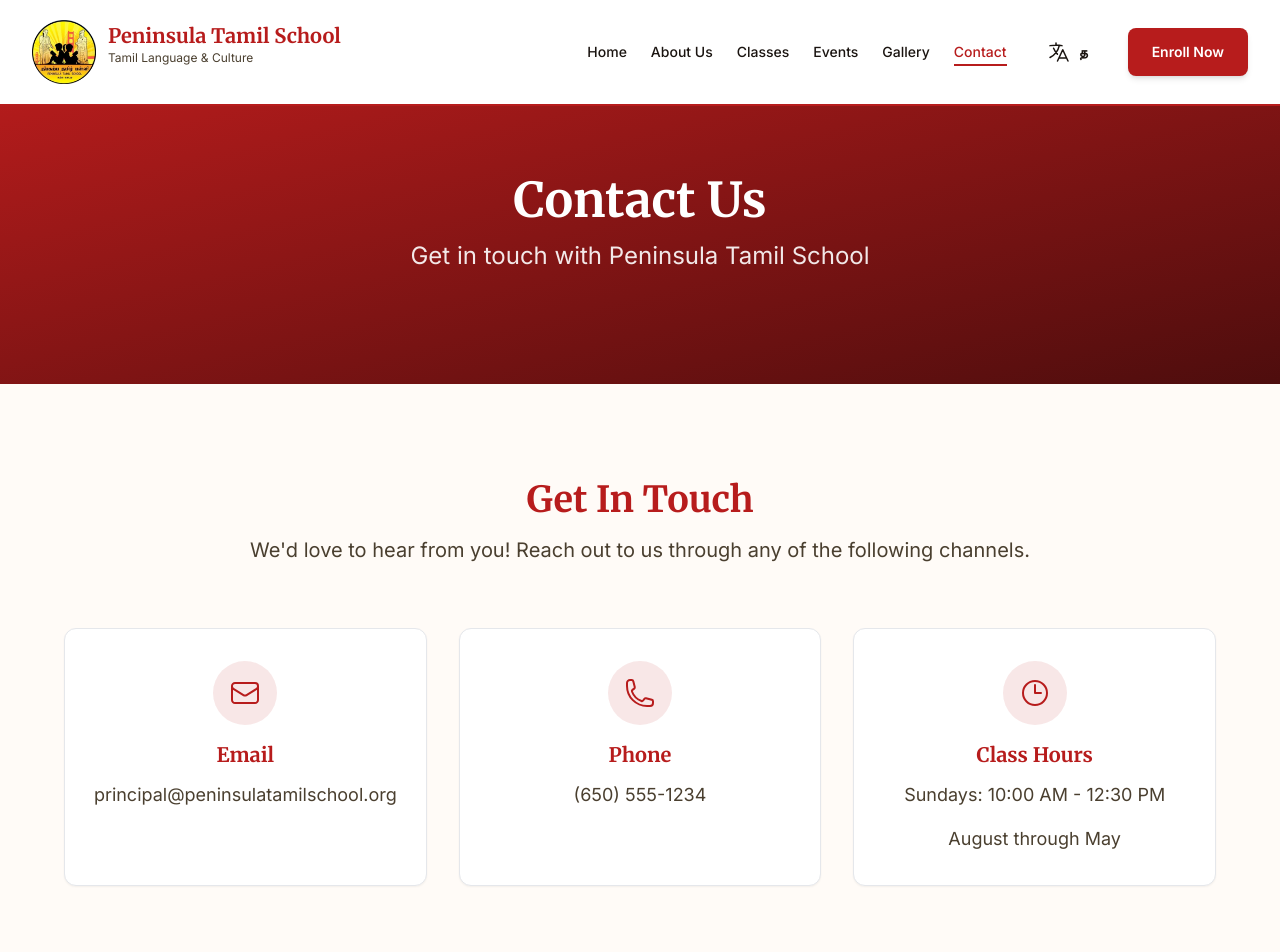
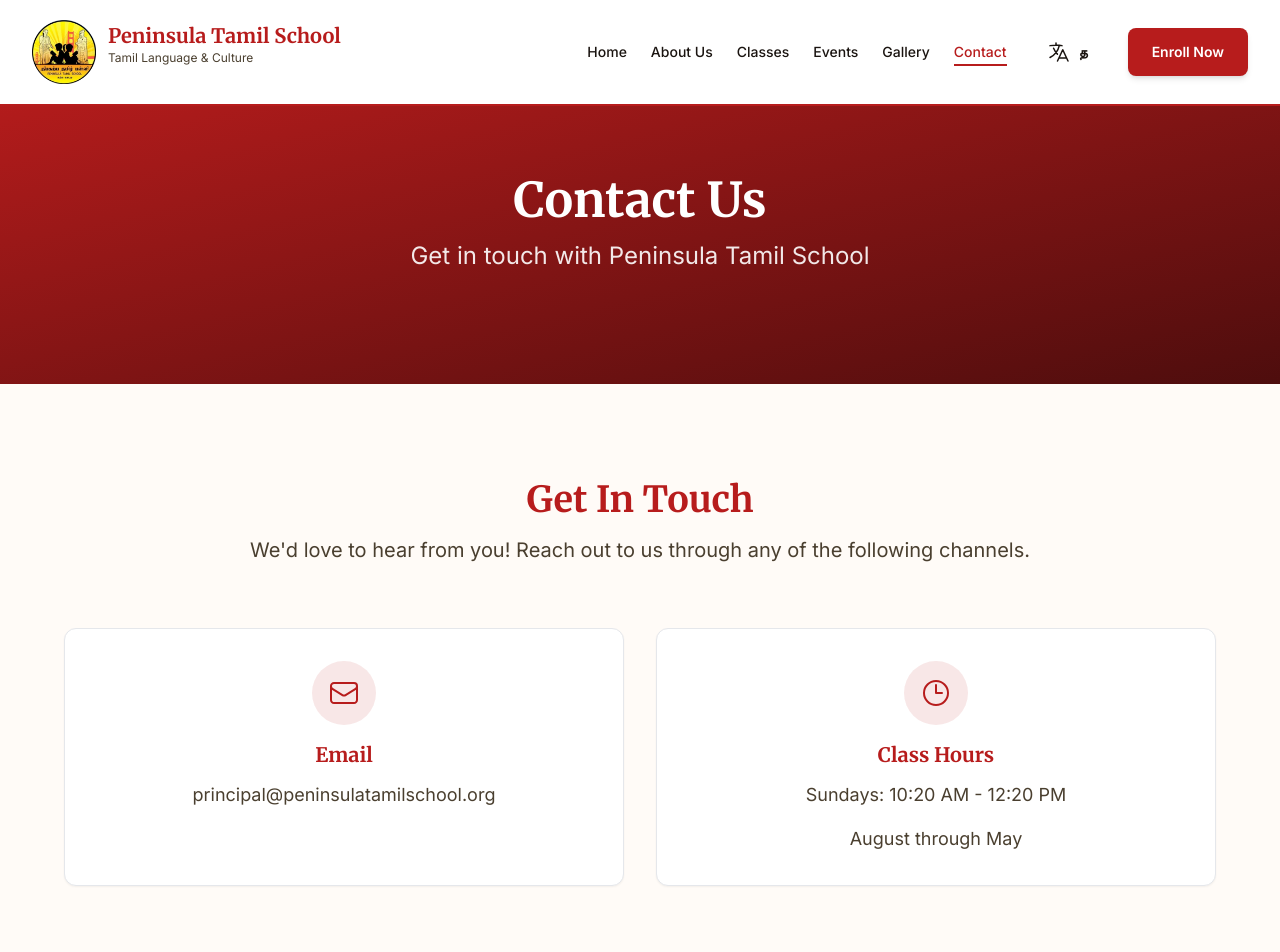
Before and after one commit to PranavAchar01/peninsula-tamil-school-site, a React (Vite) app: page /contact in a window 1280 px wide. Shown: the top 952 px of the page. Built offline with nearby package versions, Linux system fonts and the light colour scheme.

Commit message:
Updated Contact Information

```diff
--- a/src/data/content.js
+++ b/src/data/content.js
@@ -41,8 +41,7 @@
     mode: "In-person and hybrid instruction available"
   },
   social: {
-    facebook: "https://www.facebook.com/PeninsulaTamilSchool",
-    instagram: "https://www.instagram.com/pts_insta1920"
+    facebook: "https://www.facebook.com/PeninsulaTamilSchool"
   },
   enrollmentLink: "https://docs.google.com/forms/d/e/1FAIpQLSfQ6O7ydiFo1bh2ZIqwGIx3y5PSgqBSkko5rilFHKRp6nHn9Q/viewform",
   nonprofit: {
@@ -547,15 +546,10 @@
       lines: ["principal@peninsulatamilschool.org"]
     },
     {
-      icon: "phone",
-      title: { en: "Phone", ta: "தொலைபேசி" },
-      lines: ["(650) 555-1234"]
-    },
-    {
       icon: "clock",
       title: { en: "Class Hours", ta: "வகுப்பு நேரம்" },
       lines: [
-        { en: "Sundays: 10:00 AM - 12:30 PM", ta: "ஞாயிறுகள்: காலை 10:00 - மதியம் 12:30" },
+        { en: "Sundays: 10:20 AM - 12:20 PM", ta: "ஞாயிறுகள்: காலை 10:00 - மதியம் 12:30" },
         { en: "August through May", ta: "ஆகஸ்ட் முதல் மே வரை" }
       ]
     }
--- a/src/pages/ContactPage.jsx
+++ b/src/pages/ContactPage.jsx
@@ -109,7 +109,7 @@
             variants={containerVariants}
             initial="hidden"
             animate="visible"
-            className="container-custom grid sm:grid-cols-2 lg:grid-cols-3 gap-8"
+            className="container-custom grid sm:grid-cols-2 lg:grid-cols-2 gap-8"
           >
             {contactContent.contactCards.map((card, index) => (
               <ContactCard key={index} card={card} />
@@ -266,17 +266,6 @@
                 </svg>
               </a>
 
-              <a
-                href={schoolInfo.social.instagram}
-                target="_blank"
-                rel="noopener noreferrer"
-                className="flex items-center justify-center w-14 h-14 bg-tamil-red/10 rounded-full text-tamil-red hover:bg-tamil-red hover:text-white transition-all duration-300 transform hover:scale-110"
-                aria-label="Instagram"
-              >
-                <svg className="w-6 h-6" fill="currentColor" viewBox="0 0 24 24">
-                  <path d="M12 2.163c3.204 0 3.584.012 4.85.07 3.252.148 4.771 1.691 4.919 4.919.058 1.265.069 1.645.069 4.849 0 3.205-.012 3.584-.069 4.849-.149 3.225-1.664 4.771-4.919 4.919-1.266.058-1.644.07-4.85.07-3.204 0-3.584-.012-4.849-.07-3.26-.149-4.771-1.699-4.919-4.92-.058-1.265-.07-1.644-.07-4.849 0-3.204.013-3.583.07-4.849.149-3.227 1.664-4.771 4.919-4.919 1.266-.057 1.645-.069 4.849-.069zm0-2.163c-3.259 0-3.667.014-4.947.072-4.358.2-6.78 2.618-6.98 6.98-.059 1.281-.073 1.689-.073 4.948 0 3.259.014 3.668.072 4.948.2 4.358 2.618 6.78 6.98 6.98 1.281.058 1.689.072 4.948.072 3.259 0 3.668-.014 4.948-.072 4.354-.2 6.782-2.618 6.979-6.98.059-1.28.073-1.689.073-4.948 0-3.259-.014-3.667-.072-4.947-.196-4.354-2.617-6.78-6.979-6.98-1.281-.059-1.69-.073-4.949-.073zm0 5.838c-3.403 0-6.162 2.759-6.162 6.162s2.759 6.163 6.162 6.163 6.162-2.759 6.162-6.163c0-3.403-2.759-6.162-6.162-6.162zm0 10.162c-2.209 0-4-1.79-4-4 0-2.209 1.791-4 4-4s4 1.791 4 4c0 2.21-1.791 4-4 4zm6.406-11.845c-.796 0-1.441.645-1.441 1.44s.645 1.44 1.441 1.44c.795 0 1.439-.645 1.439-1.44s-.644-1.44-1.439-1.44z" />
-                </svg>
-              </a>
             </div>
           </motion.div>
         </div>
```
